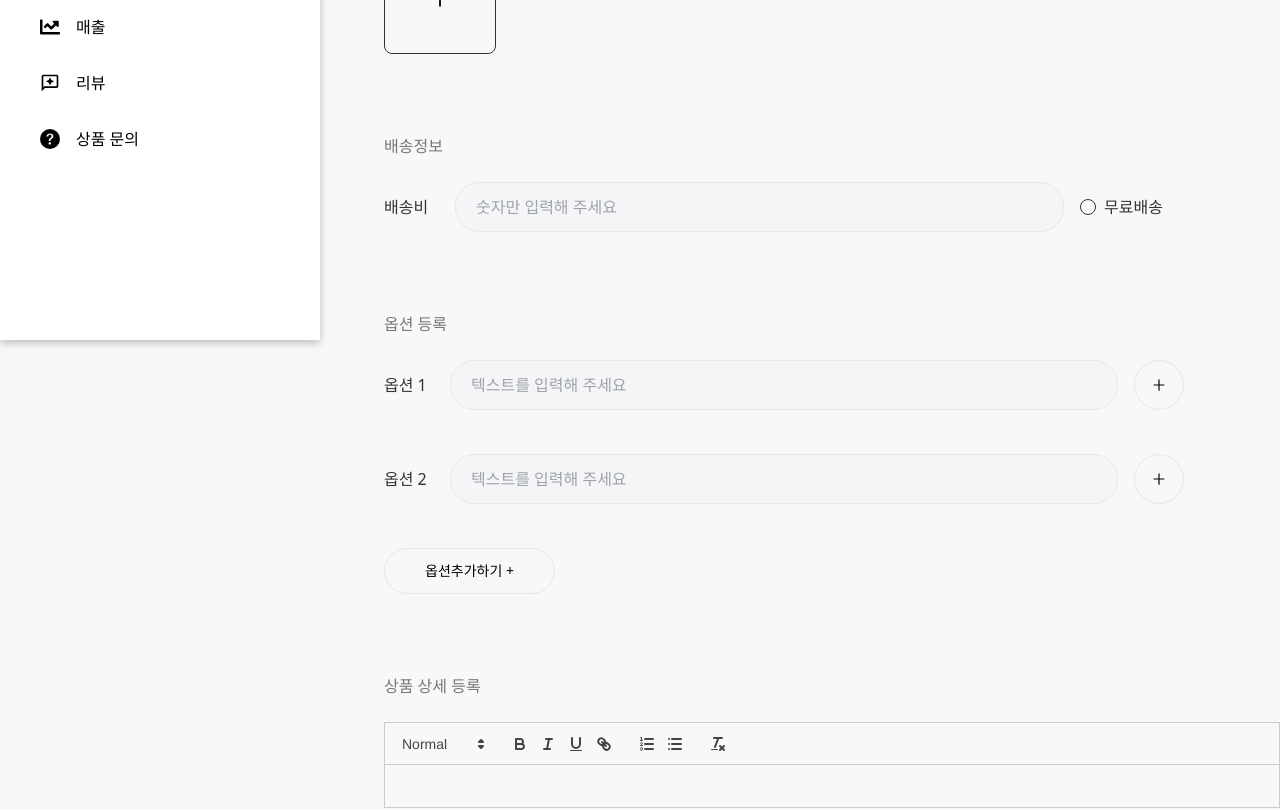
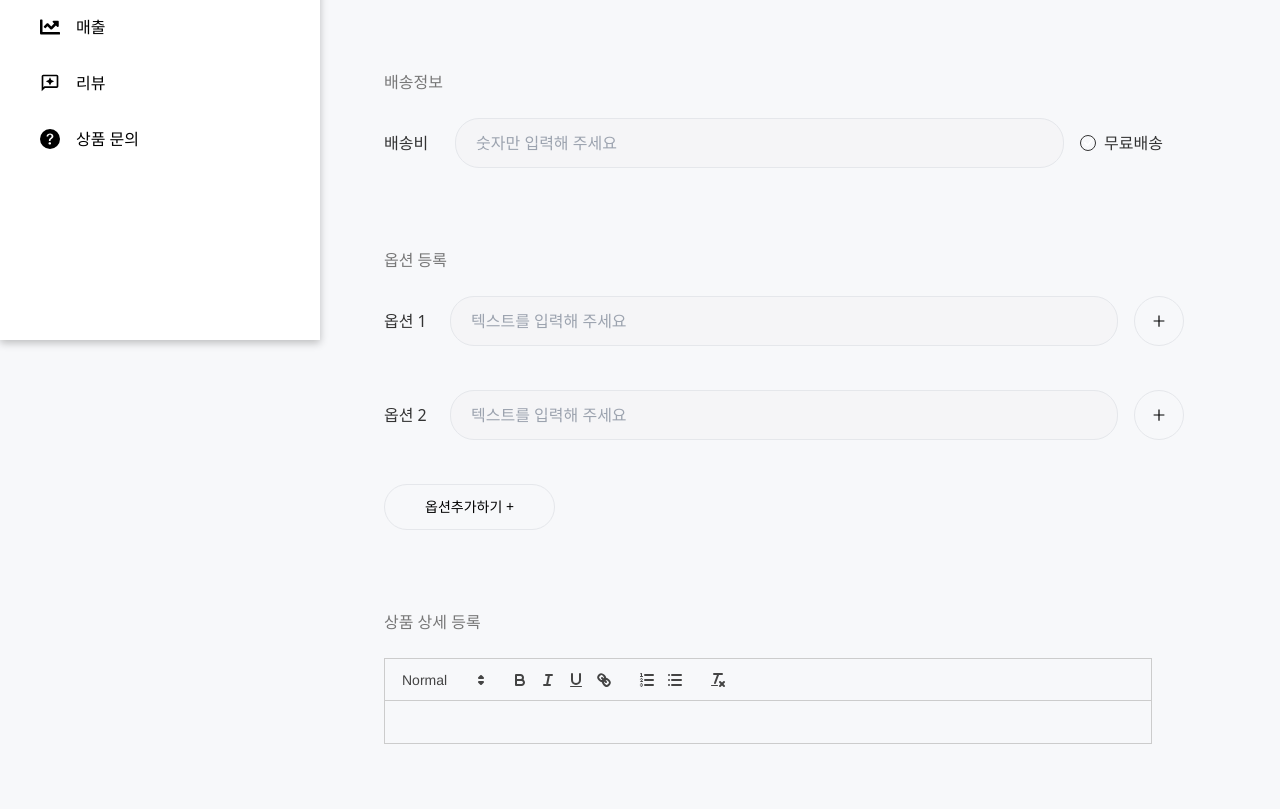
Before and after one commit to devstoreproject/devstore, a React (Create React App) app in the folder FE/: page /admin/productlist/edit in a window 1280 px wide. Shown: the part 460-1269 px from the top of the page. Built offline with nearby package versions, Linux system fonts and the light colour scheme.

Commit message:
[design] Product 페이지 (상품 수정/등록) CSS 코드 일부 수정

```diff
--- a/FE/src/Components/LSM/Product/ProductForm/CheckBox.tsx
+++ b/FE/src/Components/LSM/Product/ProductForm/CheckBox.tsx
@@ -2,7 +2,7 @@ import { BsCheck } from 'react-icons/bs';
 
 export default function CheckBox() {
   return (
-    <div className="relative flex items-center justify-center">
+    <div className="relative flex items-center justify-between">
       <div className="absolute top-4.5 left-4 text-white">
         <BsCheck />
       </div>
--- a/FE/src/Components/LSM/Product/ProductForm/ContentsInput.tsx
+++ b/FE/src/Components/LSM/Product/ProductForm/ContentsInput.tsx
@@ -3,7 +3,7 @@ import 'react-quill/dist/quill.snow.css';
 
 export default function ContentsInput() {
   return (
-    <div>
+    <div className="w-full pr-16">
       <p className="mb-6 text-subtitle-gray">상품 상세 등록</p>
       <ReactQuill />
     </div>
--- a/FE/src/Components/LSM/Product/ProductForm/OptionInput.tsx
+++ b/FE/src/Components/LSM/Product/ProductForm/OptionInput.tsx
@@ -7,7 +7,7 @@ export default function OptionInput() {
   ];
 
   return (
-    <div className="my-20">
+    <div className="w-full my-20">
       <p className="mb-6 text-subtitle-gray">옵션 등록</p>
       {optionList.map((option) => {
         return (
@@ -20,7 +20,7 @@ export default function OptionInput() {
               type="text"
               placeholder="텍스트를 입력해 주세요"
               disabled
-              className="w-full px-5 py-3 border rounded-3xl border-gray"
+              className="px-5 py-3 border lg:w-full rounded-3xl border-gray"
             />
             <button
               type="button"
--- a/FE/src/Components/LSM/Product/ProductForm/OrderInput.tsx
+++ b/FE/src/Components/LSM/Product/ProductForm/OrderInput.tsx
@@ -2,10 +2,10 @@ import CheckBox from './CheckBox';
 
 export default function OrderInput() {
   return (
-    <div>
+    <div className="w-full">
       <p className="mb-6 text-subtitle-gray">배송정보</p>
-      <div className="flex justify-between">
-        <div className="flex items-center w-full">
+      <div className="flex items-center w-full">
+        <div className="flex items-center lg:w-full">
           <label htmlFor="productOrder" className="w-20 text-label-gray">
             배송비
           </label>
@@ -14,7 +14,7 @@ export default function OrderInput() {
             type="text"
             placeholder="숫자만 입력해 주세요"
             disabled
-            className="w-full px-5 py-3 border rounded-3xl border-gray"
+            className="px-5 py-3 border lg:w-full rounded-3xl border-gray"
           />
         </div>
         <CheckBox />
--- a/FE/src/Components/LSM/Product/ProductForm/TitleInput.tsx
+++ b/FE/src/Components/LSM/Product/ProductForm/TitleInput.tsx
@@ -8,7 +8,7 @@ export default function TitleInput() {
         id="productTitle"
         type="text"
         placeholder="상품명을 입력해 주세요"
-        className="w-full px-5 py-3 border rounded-3xl border-gray"
+        className="px-5 py-3 border lg:w-full rounded-3xl border-gray"
       />
     </div>
   );
--- a/FE/src/Pages/LSM/Product/ProductEdit.tsx
+++ b/FE/src/Pages/LSM/Product/ProductEdit.tsx
@@ -3,7 +3,7 @@ import ProductTitle from 'Components/LSM/Product/ProductTitle';
 
 export default function ProductEdit() {
   return (
-    <div className="my-16">
+    <div className="pr-16 mb-16">
       <ProductTitle />
       <ProductForm />
     </div>
--- a/FE/src/Pages/LSM/Product/ProductPost.tsx
+++ b/FE/src/Pages/LSM/Product/ProductPost.tsx
@@ -3,7 +3,7 @@ import ProductTitle from 'Components/LSM/Product/ProductTitle';
 
 export default function ProductPost() {
   return (
-    <div className="my-16">
+    <div className="pr-16 mb-16">
       <ProductTitle />
       <ProductForm />
     </div>
```
